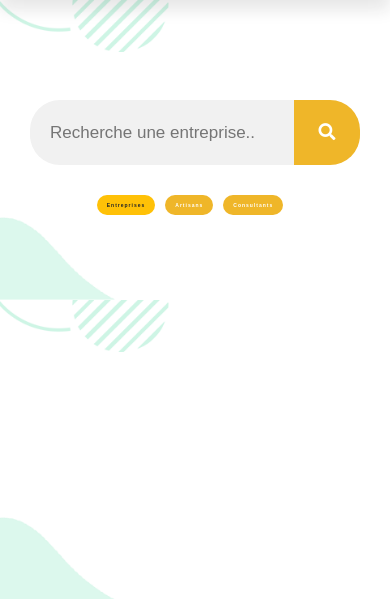
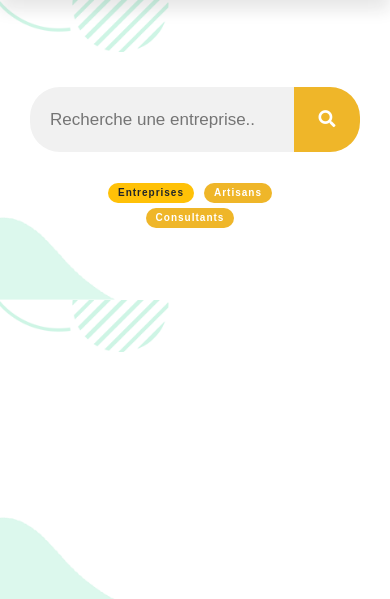
Before and after one commit to Kgermando/e-s, a Django app: page / in a window 390 px wide. Shown: the part 116-715 px from the top of the page. Run offline with Django 3.2, Linux system fonts and the light colour scheme; some libraries are stand-ins or nearby versions; some web fonts are replaced.

Commit message:
font-size

```diff
--- a/static/css/search.css
+++ b/static/css/search.css
@@ -62,6 +62,6 @@
         /* margin-right: 10px; */
         margin-bottom: 5px;
         padding: 10px;
-        font-size: 5px;
+        font-size: 10px;
     }
 }
```
